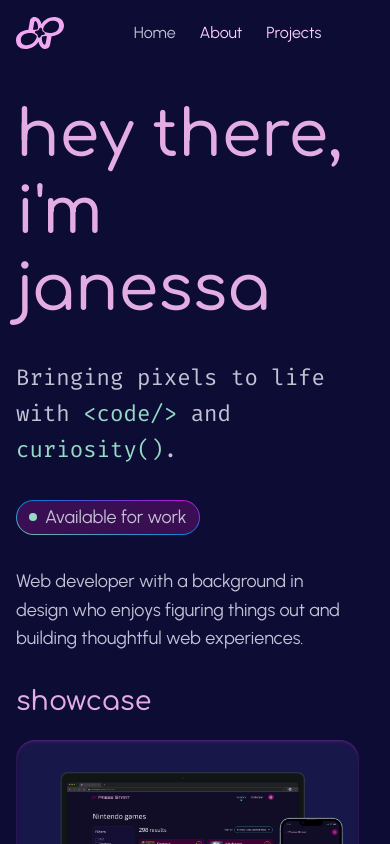
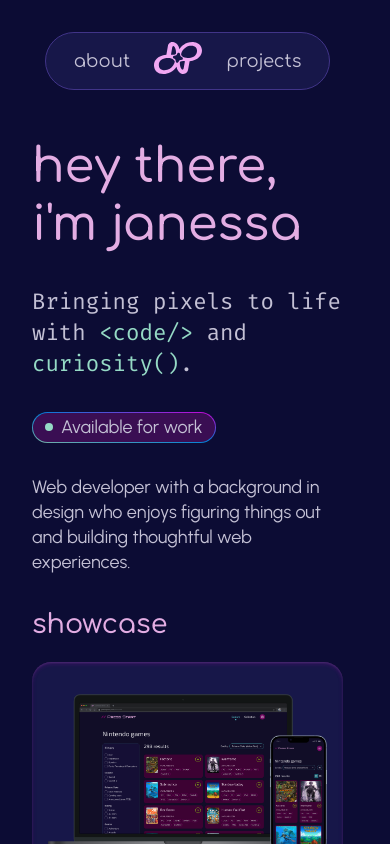
Before and after one commit to janessaperry/portfolio-vue, a Vue app: page / in a window 390 px wide. Shown: the top 844 px of the page. Built offline with nearby package versions, Linux system fonts and the light colour scheme.

Commit message:
refactor styles and layout: improve header and navigation design, adjust typography and spacing for better responsiveness, and enhance link hover effects

```diff
--- a/src/App.vue
+++ b/src/App.vue
@@ -5,12 +5,10 @@ import { RouterLink, RouterView } from 'vue-router'
 
 <template>
   <header>
-    <img alt="Vue logo" class="logo" src="@/assets/logos/jp-logo.svg" width="48" />
-
     <nav>
-      <RouterLink to="/">Home</RouterLink>
-      <RouterLink to="/about">About</RouterLink>
-      <RouterLink to="/projects">Projects</RouterLink>
+      <RouterLink to="/about" class="nav-link">About</RouterLink>
+      <RouterLink to="/"><img alt="Vue logo" class="logo" src="@/assets/logos/jp-logo.svg" width="48" /></RouterLink>
+      <RouterLink to="/projects" class="nav-link">Projects</RouterLink>
     </nav>
   </header>
 
@@ -32,48 +30,57 @@ import { RouterLink, RouterView } from 'vue-router'
 
 <style scoped>
 header {
+  position: sticky;
+  top: 0;
   width: 100%;
-  padding-bottom: 1rem;
+  padding: 1rem 1rem;
   display: flex;
   align-items: center;
   gap: 2rem;
 }
 
 nav {
-  font-size: 1rem;
-  margin: 0 auto;
   display: flex;
   align-items: center;
   gap: 1rem;
+  padding: 0.25rem 1.5rem;
+  margin: 0 auto;
+  background-color: var(--color-surface-dark);
+  border: 1px solid var(--color-border);
+  border-radius: 999px;
+  font-size: 1rem;
 }
 
-nav a.router-link-exact-active {
+.nav-link {
+  font-family: var(--jp-font-heading), sans-serif;
+  font-size: 1.125rem;
+  text-transform: lowercase;
   color: var(--color-text-light);
-}
 
-nav a.router-link-exact-active:hover {
-  background-color: transparent;
-}
+  &:hover {
+    text-decoration: underline dotted;
+    text-decoration-color: var(--color-link);
+    text-underline-offset: 0.375rem;
+  }
 
-nav a {
-  display: inline-block;
-}
-
-nav a:first-of-type {
-  border: 0;
+  &.router-link-exact-active {
+    color: var(--color-link);
+    text-decoration: underline dotted;
+    text-underline-offset: 0.375rem;
+  }
 }
 
 main {
-  padding: 2rem 0;
+  padding: 2rem 1rem;
   flex-grow: 1;
 
   @media screen and (min-width: 768px) {
-    padding: 4rem 0;
+    padding: 4rem 1rem;
   }
 }
 
 footer {
-  padding-top: 1rem;
+  padding: 1.5rem 1rem;
   display: flex;
   align-items: center;
   justify-content: space-between;
@@ -85,8 +92,4 @@ footer {
   align-items: center;
   gap: 1rem;
 }
-
-@media (min-width: 1024px) {
-
-}
 </style>
--- a/src/assets/base.css
+++ b/src/assets/base.css
@@ -9,7 +9,7 @@
   --font-size-base: 1.125rem;
   --font-size-lg: 1.4rem;
   --font-size-xl: 1.8rem;
-  --font-size-display: 4rem;
+  --font-size-display: 3rem;
 
   /* primitive colors */
   /*--jp-c-white: #FFFFFF;*/
@@ -56,13 +56,14 @@
 
   --color-heading-light: var(--jp-c-fuschia-100);
   --color-heading-dark: var(--jp-c-fuschia-500);
+  --color-text-light-muted: color-mix(in srgb, var(--jp-c-blue-50) 80%, transparent);;
   --color-text-light: var(--jp-c-blue-50);
   --color-text-dark: var(--jp-c-blue-700);
   --color-text-accent: var(--jp-c-seafoam-500);
   --color-text-accent-alt: var(--jp-c-fuschia-100);
 
   --color-link: var(--jp-c-fuschia-50);
-  --color-link-alt: var(--jp-c-seafoam-500);
+  --color-link-hover: var(--jp-c-fuschia-300);
 
   --color-button: var(--jp-c-fuschia-500);
   --color-button-hover: var(--jp-c-fuschia-900);
@@ -105,7 +106,7 @@ body {
   background: var(--color-background);
   font-family: var(--jp-font-body), sans-serif;
   font-size: var(--font-size-base);
-  line-height: 1.6;
+  line-height: 1.4;
   text-rendering: optimizeLegibility;
   -webkit-font-smoothing: antialiased;
   -moz-osx-font-smoothing: grayscale;
@@ -129,3 +130,14 @@ button {
 button {
   cursor: pointer;
 }
+
+a {
+  text-decoration: none;
+  color: var(--color-link);
+  transition: 0.4s;
+  padding: 0.25rem;
+
+  &:hover {
+    color: var(--color-link-hover);
+  }
+}
--- a/src/assets/main.css
+++ b/src/assets/main.css
@@ -1,6 +1,8 @@
 @import './base.css';
 
 #app {
+  display: flex;
+  flex-direction: column;
   max-width: 1280px;
   width: 100%;
   padding: 1rem;
@@ -8,27 +10,3 @@
   font-weight: normal;
   min-height: 100dvh;
 }
-
-a {
-  text-decoration: none;
-  color: var(--color-link);
-  transition: 0.4s;
-  padding: 0.25rem;
-}
-
-@media (hover: hover) {
-  a:hover {
-    background-color: hsla(160, 100%, 37%, 0.2);
-  }
-}
-
-@media (min-width: 1024px) {
-  body {
-    display: flex;
-  }
-
-  #app {
-    display: flex;
-    flex-direction: column;
-  }
-}
```
